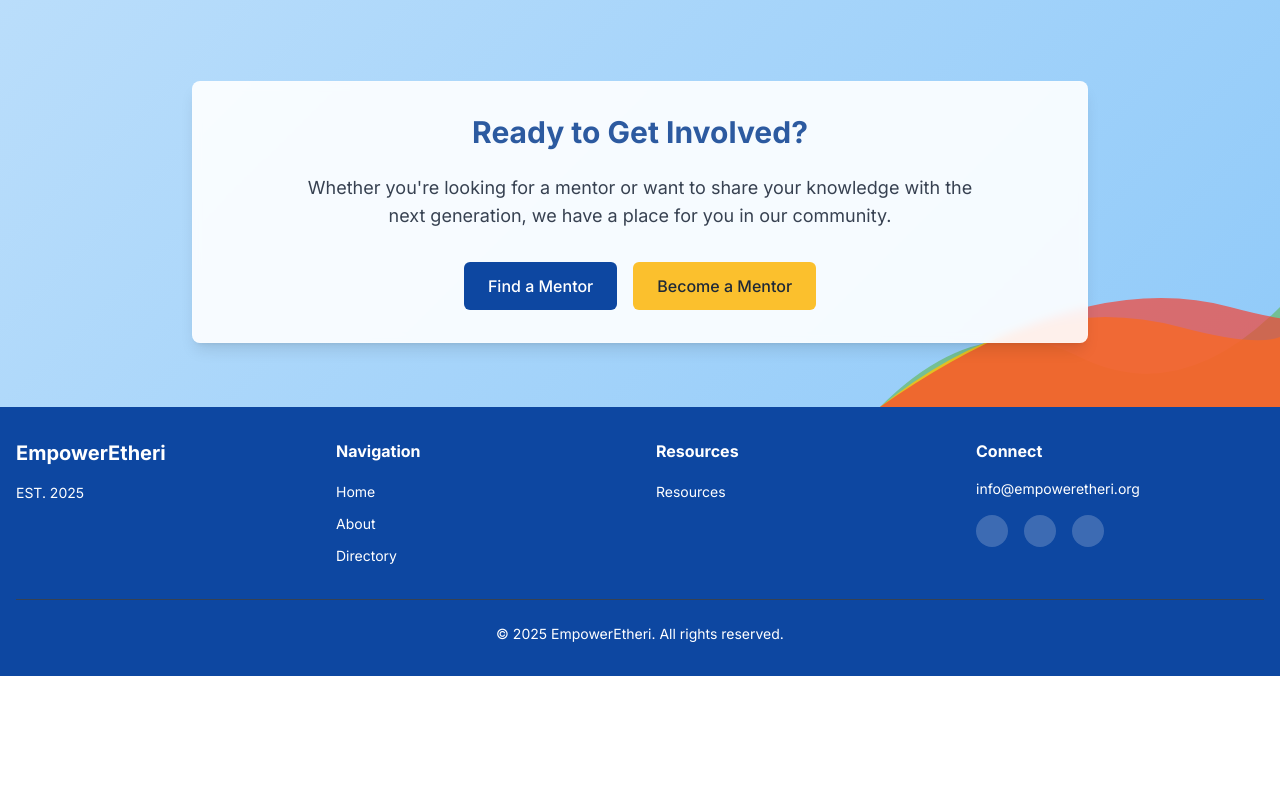
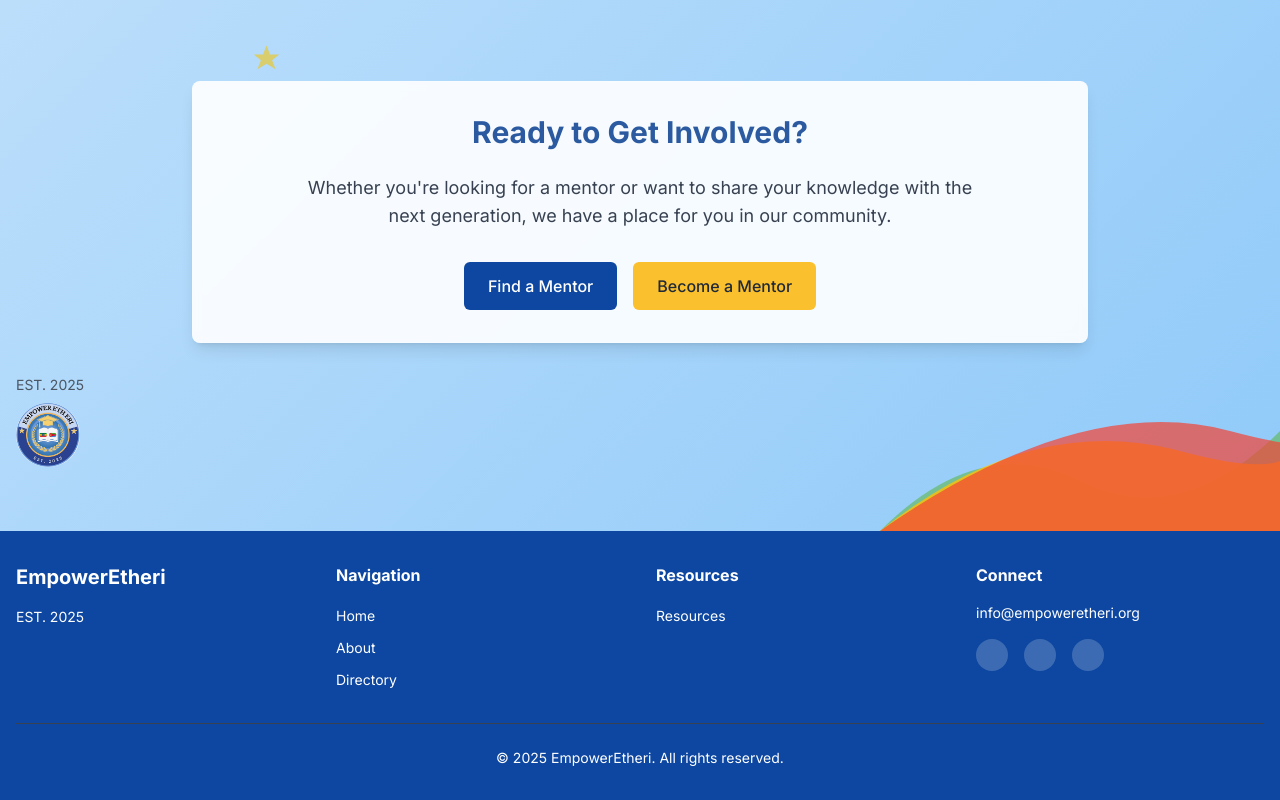
Before and after one commit to mikeiioo/EmpowerEthEriWebsite, a React (Vite) app: page / in a window 1280 px wide. Shown: the part 1839-2639 px from the top of the page. Before the commit the page ends 2515 px from the top, so only its background shows below. Built offline with nearby package versions, Linux system fonts and the light colour scheme.

Commit message:
Add logo to home page footer
Adds the circular logo to the bottom left corner of the home page, under the "EST.2025" text, with a size of 65x65 pixels.

```diff
--- a/src/pages/Home.tsx
+++ b/src/pages/Home.tsx
@@ -1,3 +1,4 @@
+
 import React from 'react';
 import { useLanguage } from '../context/LanguageContext';
 import ImageCarousel from '../components/ImageCarousel';
@@ -96,7 +97,7 @@ const Home = () => {
           </div>
         </section>
 
-        {/* CTA Section */}
+        {/* CTA Section with Logo */}
         <section className="py-16">
           <div className="container mx-auto px-4 text-center">
             <div className="rainbow-card rounded-lg p-8 max-w-4xl mx-auto">
@@ -120,6 +121,18 @@ const Home = () => {
                 </a>
               </div>
             </div>
+
+            {/* Logo positioned at bottom left */}
+            <div className="flex justify-start mt-8">
+              <div className="text-left">
+                <p className="text-sm text-gray-600 mb-2">EST. 2025</p>
+                <img
+                  src="/lovable-uploads/9353e02f-5e51-44e4-b479-8f7b7ccdafb5.png"
+                  alt="EmpowerEtheri Logo"
+                  className="w-16 h-16 rounded-full object-cover bg-transparent"
+                />
+              </div>
+            </div>
           </div>
         </section>
       </div>
```
